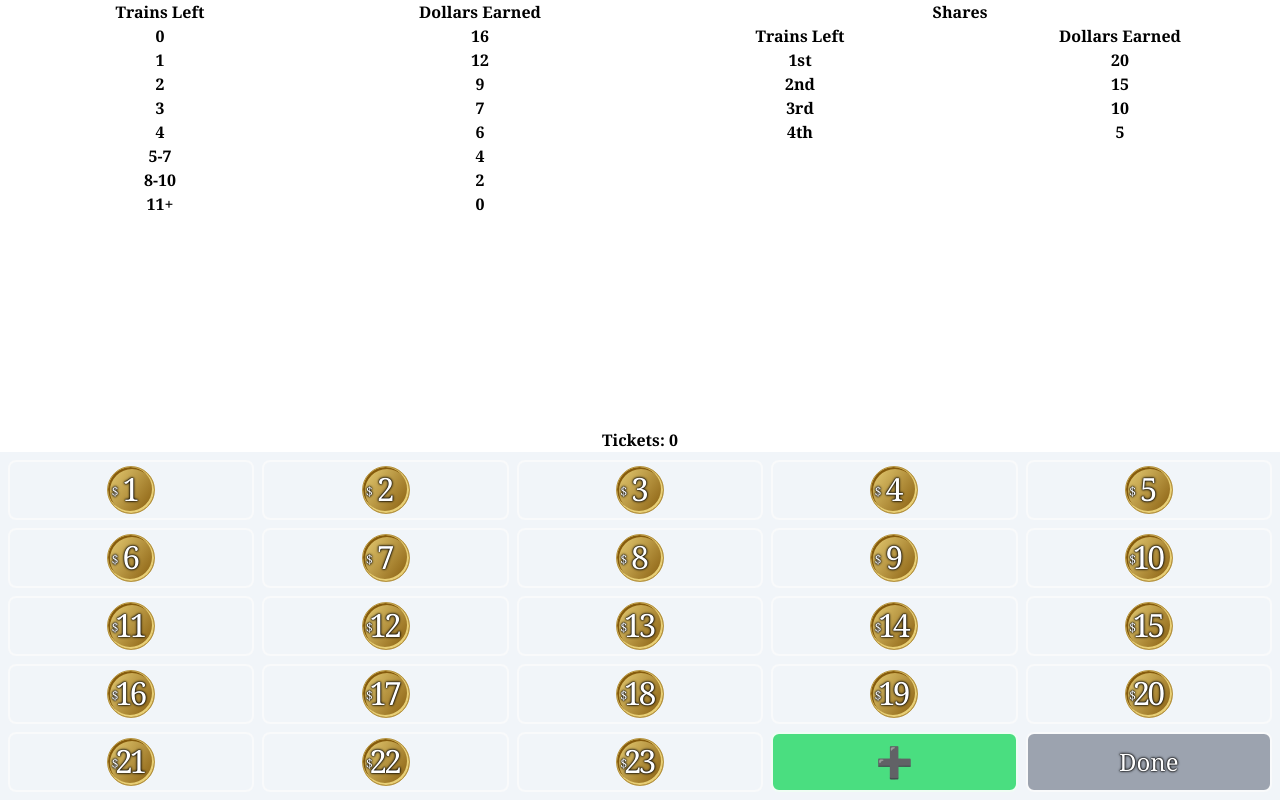
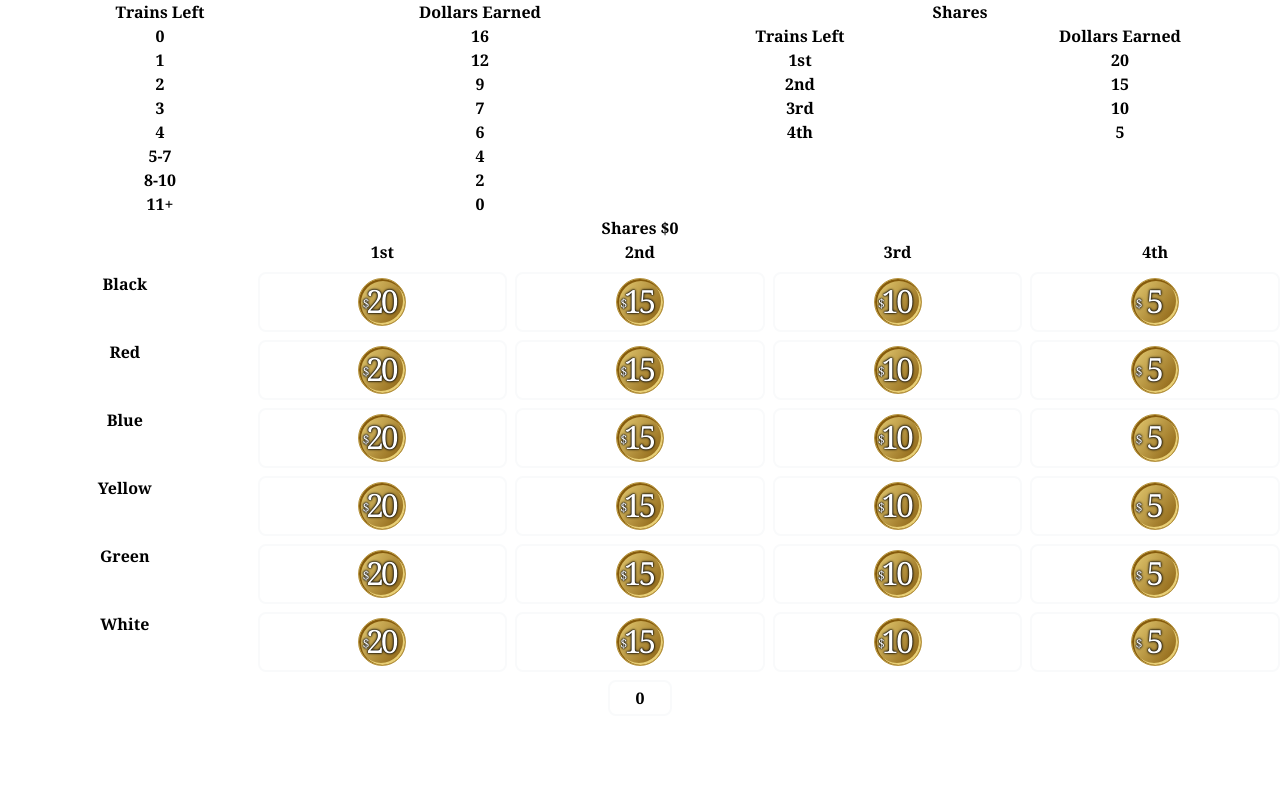
Before and after one commit to nick1n/heat, a Vue app: page /#/ticket in a window 1280 px wide. Built offline with nearby package versions, Linux system fonts and the light colour scheme.

Commit message:
added a lot to the Ticket to Ride scoring page

```diff
--- a/src/views/TicketView.vue
+++ b/src/views/TicketView.vue
@@ -1,20 +1,56 @@
 <script setup lang="ts">
 import { computed, reactive, ref } from 'vue'
 
+const logged = reactive<string[]>([])
+
+function log(message: string) {
+  logged.push(message)
+}
+
+const COMPANIES = ['Black', 'Red', 'Blue', 'Yellow', 'Green', 'White'] as const
+const TIERS = [20, 15, 10, 5] as const
+const shares = reactive([0, 0, 0, 0, 0, 0])
+const shareSum = computed(() => sum(shares))
+
+function handleShare(i: number, amt: number) {
+  if (shares[i] === amt) {
+    shares[i] = 0
+    log('Removed ' + COMPANIES[i] + ' Shares #' + (i + 1) + ' for $' + amt)
+  } else {
+    shares[i] = amt
+    log('Added ' + COMPANIES[i] + ' Shares #' + (i + 1) + ' for $' + amt)
+  }
+}
+
+const showTicketInput = ref(false)
 const tickets = reactive<number[]>([])
-const ticketSum = computed(() => tickets.reduce((a, b) => a + b, 0))
+const ticketSum = computed(() => sum(tickets))
 const positive = ref(true)
 
 function addTicket(amt: number) {
   if (positive.value) {
     tickets.push(amt)
+    log('Added Completed Ticket for $' + amt)
   } else {
     tickets.push(-amt)
+    log('Added Incomplete Ticket for -$' + amt)
   }
 }
 
-function removeTicket(i: number) {
-  tickets.splice(i, 1)
+function removeTicket(event: MouseEvent, i: number) {
+  if (tickets[i] < 0) {
+    log('Removed Incomplete Ticket for -$' + -tickets[i])
+  } else {
+    log('Removed Completed Ticket for $' + tickets[i])
+  }
+
+  const target = event.currentTarget as HTMLDivElement
+  target.classList.add('opacity-0')
+  setTimeout(() => tickets.splice(i, 1), 150)
+}
+
+function sum(arr: number[]) {
+  return arr.reduce((a, b) => a + b, 0)
 }
 </script>
 
@@ -57,29 +93,72 @@ function removeTicket(i: number) {
         </div>
       </div>
     </div>
-    <div class="fixed bottom-0 left-0 right-0">
-      <div class="grid grid-cols-5 gap-2 p-2 text-xl">
+
+    <div>Shares ${{ shareSum }}</div>
+    <div class="mb-2 grid grid-cols-5 gap-2">
+      <div></div>
+      <div>1st</div>
+      <div>2nd</div>
+      <div>3rd</div>
+      <div>4th</div>
+    </div>
+    <div v-for="(company, i) in COMPANIES" :key="company" class="mb-2 grid grid-cols-5 gap-2">
+      <div>{{ company }}</div>
+      <button
+        v-for="amt in TIERS"
+        :key="company + amt"
+        class="relative rounded-lg border-2 border-gray-50 p-1 hover:bg-green-300 active:bg-green-400"
+        :class="{ 'bg-green-200': shares[i] === amt }"
+        @click="handleShare(i, amt)"
+      >
+        <div class="coin"><span>$</span>{{ amt }}</div>
+        <div v-if="shares[i] === amt" class="absolute left-1 top-1 text-base">➕</div>
+      </button>
+    </div>
+
+    <button class="w-16 rounded-lg border-2 border-gray-50 p-1" @click="showTicketInput = true">{{ ticketSum }}</button>
+
+    <div class="w-full p-2 text-left">
+      <div v-for="(message, i) in logged" :key="i">{{ message }}</div>
+    </div>
+
+    <div class="fixed bottom-0 left-0 right-0 bg-slate-100 p-2 text-xl transition-transform" :class="{ 'translate-y-full': !showTicketInput }">
+      <div class="grid grid-cols-5 gap-2">
         <button
           v-for="(amt, i) in tickets"
           :key="i + '-' + amt"
-          class="relative rounded-lg border-2 border-gray-200 p-1 hover:bg-gray-50 active:bg-gray-300"
-          @click="removeTicket(i)"
+          class="relative rounded-lg border-2 border-gray-50 p-1 transition-opacity"
+          :class="{ 'bg-green-200 hover:bg-green-300 active:bg-green-400': amt > 0, 'bg-red-200 hover:bg-red-300 active:bg-red-400': amt < 0 }"
+          @click="removeTicket($event, i)"
         >
           <div class="coin"><span>$</span>{{ Math.abs(amt) }}</div>
           <div v-if="amt > 0" class="absolute left-1 top-1 text-base">➕</div>
           <div v-else class="absolute left-1 top-1 text-base">➖</div>
         </button>
       </div>
-      <div>Tickets: {{ ticketSum }}</div>
-      <div class="grid grid-cols-5 gap-2 bg-slate-100 p-2 text-xl">
-        <button v-for="(amt, i) in 23" :key="i + '-' + amt" class="rounded-lg border-2 border-gray-50 p-1 hover:bg-gray-50 active:bg-gray-300" @click="addTicket(amt)">
+      <div>Ticket Total: {{ ticketSum }}</div>
+      <div class="grid grid-cols-5 gap-2">
+        <button
+          v-for="(amt, i) in 23"
+          :key="i + '-' + amt"
+          class="relative rounded-lg border-2 border-gray-50 p-1"
+          :class="{ 'bg-green-200 hover:bg-green-300 active:bg-green-400': positive, 'bg-red-200 hover:bg-red-300 active:bg-red-400': !positive }"
+          @click="addTicket(amt)"
+        >
           <div class="coin"><span>$</span>{{ amt }}</div>
+          <!-- <div v-if="positive" class="absolute left-1 top-1 text-base">➕</div> -->
+          <!-- <div v-else class="absolute left-1 top-1 text-base">➖</div> -->
         </button>
-        <button v-if="positive" class="rounded-lg border-2 border-green-50 bg-green-400 p-1 text-3xl leading-4 hover:bg-green-500 active:bg-green-600" @click="positive = false">
+        <button v-if="!positive" class="rounded-lg border-2 border-green-50 bg-green-200 p-1 text-3xl leading-4 hover:bg-green-300 active:bg-green-400" @click="positive = true">
           ➕
         </button>
-        <button v-else class="rounded-lg border-2 border-red-50 bg-red-400 p-1 text-3xl leading-4 hover:bg-red-500 active:bg-red-600" @click="positive = true">➖</button>
-        <button class="text-shadow rounded-lg border-2 border-gray-50 bg-gray-400 p-1 text-2xl font-normal leading-4 text-white hover:bg-gray-500 active:bg-gray-600">Done</button>
+        <button v-else class="rounded-lg border-2 border-red-50 bg-red-200 p-1 text-3xl leading-4 hover:bg-red-300 active:bg-red-400" @click="positive = false">➖</button>
+        <button
+          class="text-shadow rounded-lg border-2 border-gray-50 bg-gray-200 p-1 text-2xl font-normal leading-4 text-white hover:bg-gray-300 active:bg-gray-400"
+          @click="showTicketInput = false"
+        >
+          Done
+        </button>
       </div>
     </div>
   </div>
@@ -104,8 +183,8 @@ html {
     0 0 2px #000,
     0 0 3px #000;
   box-shadow:
-    inset -1px -1px 0 1px #e8cf76,
-    inset 1px 1px 0 1px #865b0c;
+    inset 1px 1px 0 1px #865b0c,
+    inset -1px -1px 0 1px #e8cf76;
   height: 3rem;
   width: 3rem;
   font-size: 2rem;
```
